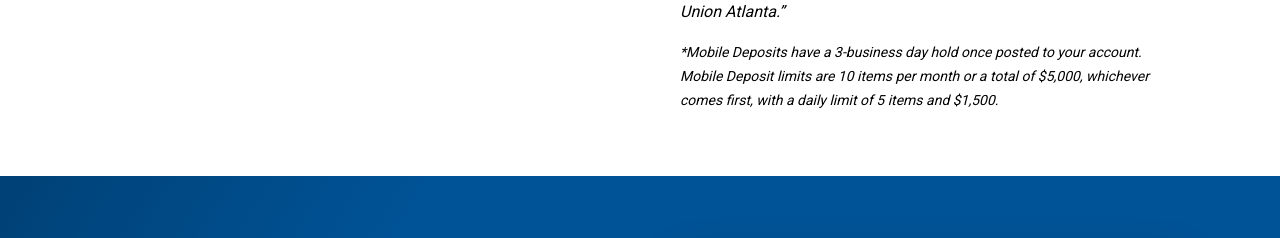
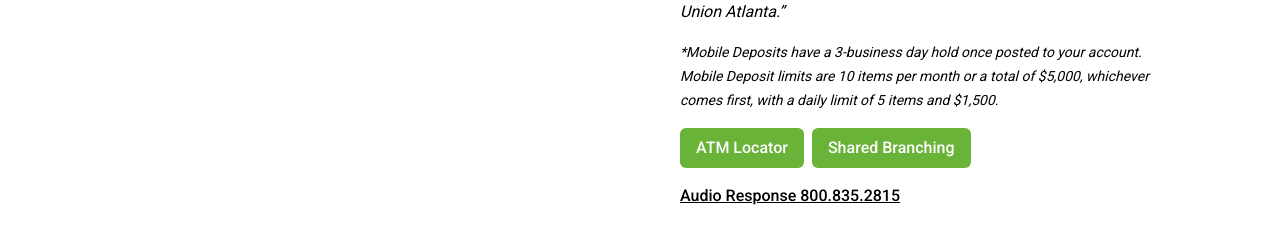
Before and after one commit to Dillonzellis/muts, a Next.js app: page /solutions in a window 1280 px wide. Shown: the part 1860-2098 px from the top of the page. Built offline with nearby package versions, Linux system fonts and the light colour scheme.

Commit message:
add links to remote banking

```diff
--- a/app/(pages)/solutions/remote-banking/RemoteBanking.tsx
+++ b/app/(pages)/solutions/remote-banking/RemoteBanking.tsx
@@ -7,6 +7,8 @@ import ContentTertHeader from "@/app/components/inner-pages/ContentTertHeader";
 import ContentHeaderWrapper from "@/app/components/inner-pages/ContentHeaderWrapper";
 import Disclaimer from "@/app/components/Disclaimer";
 import LinkText from "@/app/components/LinkText";
+import ButtonWrapper from "@/app/components/inner-pages/ButtonWrapper";
+import Button from "@/app/components/Button";
 
 const RemoteBanking = () => {
   return (
@@ -45,6 +47,12 @@ const RemoteBanking = () => {
         </em>
       </div>
       <Disclaimer text="*Mobile Deposits have a 3-business day hold once posted to your account. Mobile Deposit limits are 10 items per month or a total of $5,000, whichever comes first, with a daily limit of 5 items and $1,500." />
+      <ButtonWrapper>
+        <Button btnText="ATM Locator " link="https://www.culiance.com/en/atmlocator " />
+        <Button btnText="Shared Branching " link="https://co-opcreditunions.org/locator/?ref=allco-op.org&sc=1 " />
+        {/* <Button btnText="Audio Response 800.835.2815" link="tel+:800-835-2815" /> */}
+      </ButtonWrapper>
+      <LinkText label="Audio Response 800.835.2815" href="tel:+800-835-2815" />
     </InnerContent>
   )
 }
```
